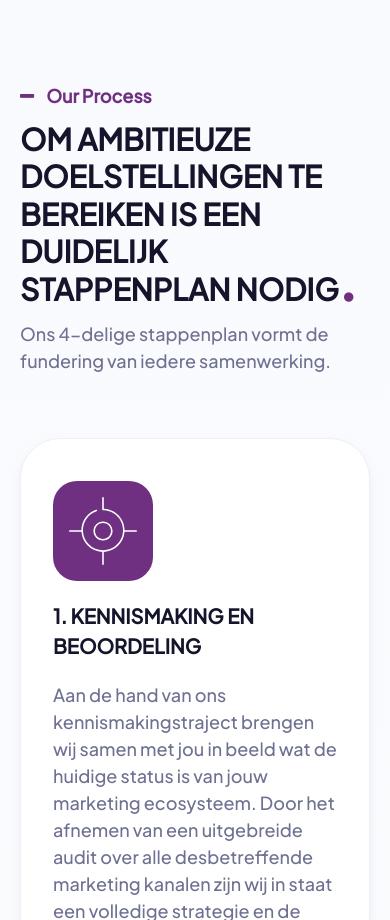
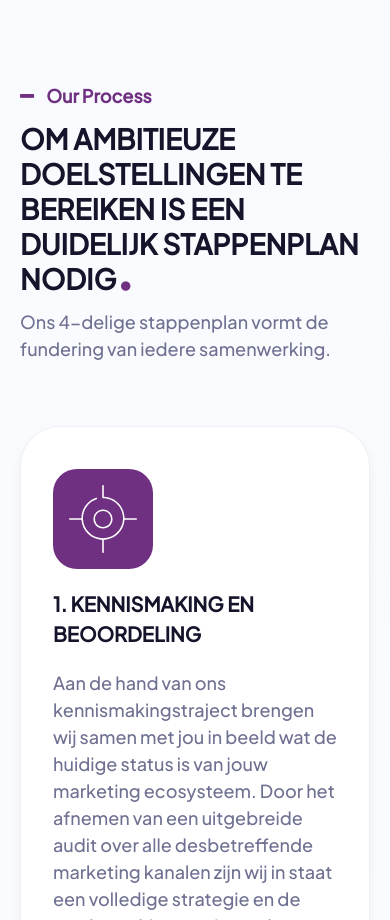
Before and after one commit to stechx1/chary, a Next.js app: page / in a window 390 px wide. Shown: the part 4160-5080 px from the top of the page. Built offline with nearby package versions, Linux system fonts and the light colour scheme.

Commit message:
Font Changes

```diff
--- a/components/Process/Process.js
+++ b/components/Process/Process.js
@@ -13,7 +13,7 @@ const Process = () => {
 
         <div>
 
-          <span className='text-[#14142b] sm:text-[38px] text-[30px] leading-tight font-[700]'>OM AMBITIEUZE DOELSTELLINGEN TE BEREIKEN IS EEN DUIDELIJK STAPPENPLAN NODIG <i style={{ fontSize: "11px" }} className="fa fa-circle text-[#6F3081] mb-1" aria-hidden="true"></i></span>
+          <span className='text-[#14142b] sm:text-[38px] text-[28px] leading-tight font-[700]'>OM AMBITIEUZE DOELSTELLINGEN TE BEREIKEN IS EEN DUIDELIJK STAPPENPLAN NODIG <i style={{ fontSize: "11px" }} className="fa fa-circle text-[#6F3081] mb-1" aria-hidden="true"></i></span>
 
         </div>
 
```
